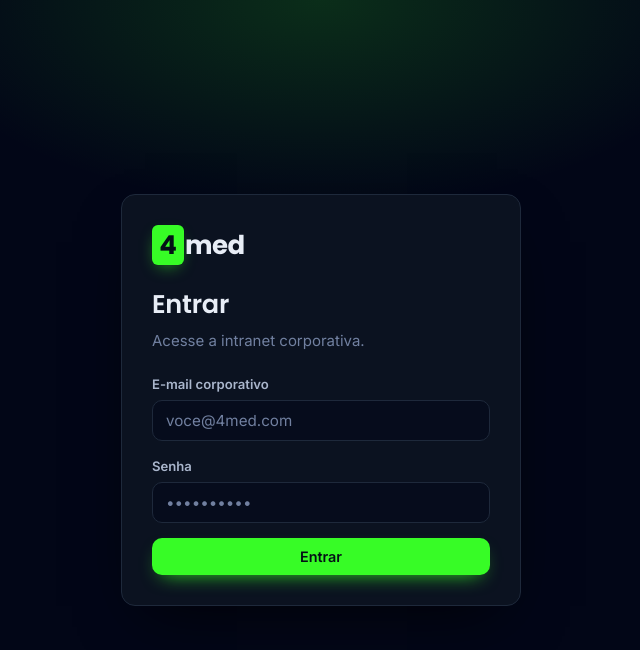
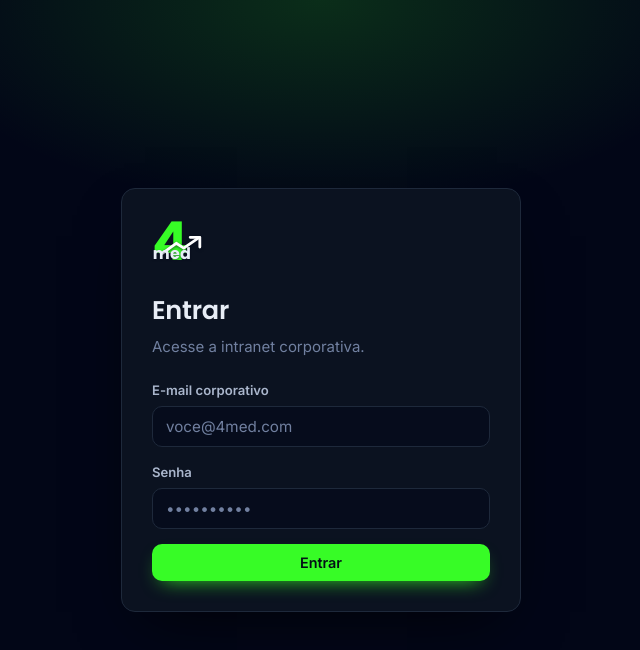
Before and after one commit to LeonardoPCavalcanti/orgcore, a React (Vite) app in the folder web/: page / in a window 1280 px wide. Shown: the top 650 px of the page, without its empty margins (319-959 px from the left). Built offline with nearby package versions, Linux system fonts and the light colour scheme; no server answers.

Commit message:
Logo da 4med recriada em vetor (4 verde, med, seta de crescimento)

```diff
--- a/web/src/paginas/login.tsx
+++ b/web/src/paginas/login.tsx
@@ -1,5 +1,6 @@
 import { useState, type FormEvent } from 'react';
 import { apiFetch, ErroApi } from '../api';
+import { Logo } from '../shell/logo';
 
 export function PaginaLogin({ aoEntrar }: { aoEntrar: () => void }) {
   const [email, setEmail] = useState('');
@@ -25,7 +26,7 @@
     <div className="login-tela">
       <div className="card login-card">
         <div className="card-corpo">
-          <div className="marca login-marca"><span className="marca-4">4</span>med</div>
+          <div className="login-marca"><Logo size={40} /></div>
           <h1>Entrar</h1>
           <p className="texto-fraco" style={{ marginTop: 4, marginBottom: 22 }}>
             Acesse a intranet corporativa.
--- a/web/src/shell/layout.tsx
+++ b/web/src/shell/layout.tsx
@@ -1,5 +1,6 @@
 import type { ReactNode } from 'react';
 import { AlternadorTema } from './alternador-tema';
+import { Logo } from './logo';
 import { Navegacao } from './navegacao';
 import { useSessao } from './sessao';
 
@@ -15,8 +16,8 @@
   return (
     <div className="app">
       <aside className="lateral">
-        <div className="lateral-topo marca">
-          <span className="marca-4">4</span>med
+        <div className="lateral-topo">
+          <Logo size={28} />
         </div>
         <div className="lateral-rotulo">Navegação</div>
         <Navegacao itens={eu.menu} caminhoAtual={window.location.pathname} />
--- /dev/null
+++ b/web/src/shell/logo.tsx
@@ -0,0 +1,19 @@
+import type { CSSProperties } from 'react';
+
+/**
+ * Marca da 4med recriada em vetor: o "4" verde, "med" no canto inferior e a seta
+ * de crescimento cruzando o número (a identidade da agência de performance). Em
+ * vetor para escalar sem perda e acompanhar o tema; `size` é a altura em px.
+ */
+export function Logo({ size = 32 }: { size?: number }) {
+  return (
+    <span className="logo" style={{ '--logo-h': `${size}px` } as CSSProperties} role="img" aria-label="4med">
+      <span className="logo-4" aria-hidden="true">4</span>
+      <svg className="logo-seta" viewBox="0 0 44 26" fill="none" aria-hidden="true">
+        <path d="M4 20 L17 10.5 L24 15 L38.5 5" />
+        <path d="M30 5 L39 5 L39 14" />
+      </svg>
+      <span className="logo-med" aria-hidden="true">med</span>
+    </span>
+  );
+}
--- a/web/src/shell/tema.css
+++ b/web/src/shell/tema.css
@@ -110,13 +110,44 @@
   display: inline-flex;
   align-items: center;
 }
-.marca-4 {
-  color: var(--marca-texto);
-  background: var(--marca);
-  border-radius: var(--r-sm);
-  padding: 0 0.28em;
-  margin-right: 0.05em;
-  box-shadow: 0 0 0 1px rgba(0, 0, 0, 0.06), 0 6px 18px -8px var(--marca);
+/* ── Logo (marca 4med recriada em vetor) ─────────────────── */
+.logo {
+  position: relative;
+  display: inline-block;
+  height: var(--logo-h, 32px);
+  line-height: 1;
+}
+.logo-4 {
+  display: block;
+  font-family: var(--fonte-titulo);
+  font-weight: 800;
+  font-size: calc(var(--logo-h, 32px) * 1.34);
+  line-height: 0.86;
+  letter-spacing: -0.04em;
+  color: var(--marca);
+}
+.logo-med {
+  position: absolute;
+  left: calc(var(--logo-h, 32px) * 0.02);
+  bottom: calc(var(--logo-h, 32px) * -0.08);
+  font-family: var(--fonte-titulo);
+  font-weight: 700;
+  font-size: calc(var(--logo-h, 32px) * 0.40);
+  letter-spacing: 0.01em;
+  color: var(--texto);
+  text-shadow: 0 1px 2px rgba(2, 6, 23, 0.55);
+}
+.logo-seta {
+  position: absolute;
+  top: calc(var(--logo-h, 32px) * 0.34);
+  left: calc(var(--logo-h, 32px) * 0.16);
+  width: calc(var(--logo-h, 32px) * 1.18);
+  height: auto;
+  stroke: #ffffff;
+  stroke-width: 2.6;
+  stroke-linecap: round;
+  stroke-linejoin: round;
+  filter: drop-shadow(0 1px 1.5px rgba(2, 6, 23, 0.6));
 }
 
 /* ── Estrutura do app ────────────────────────────────────── */
```
